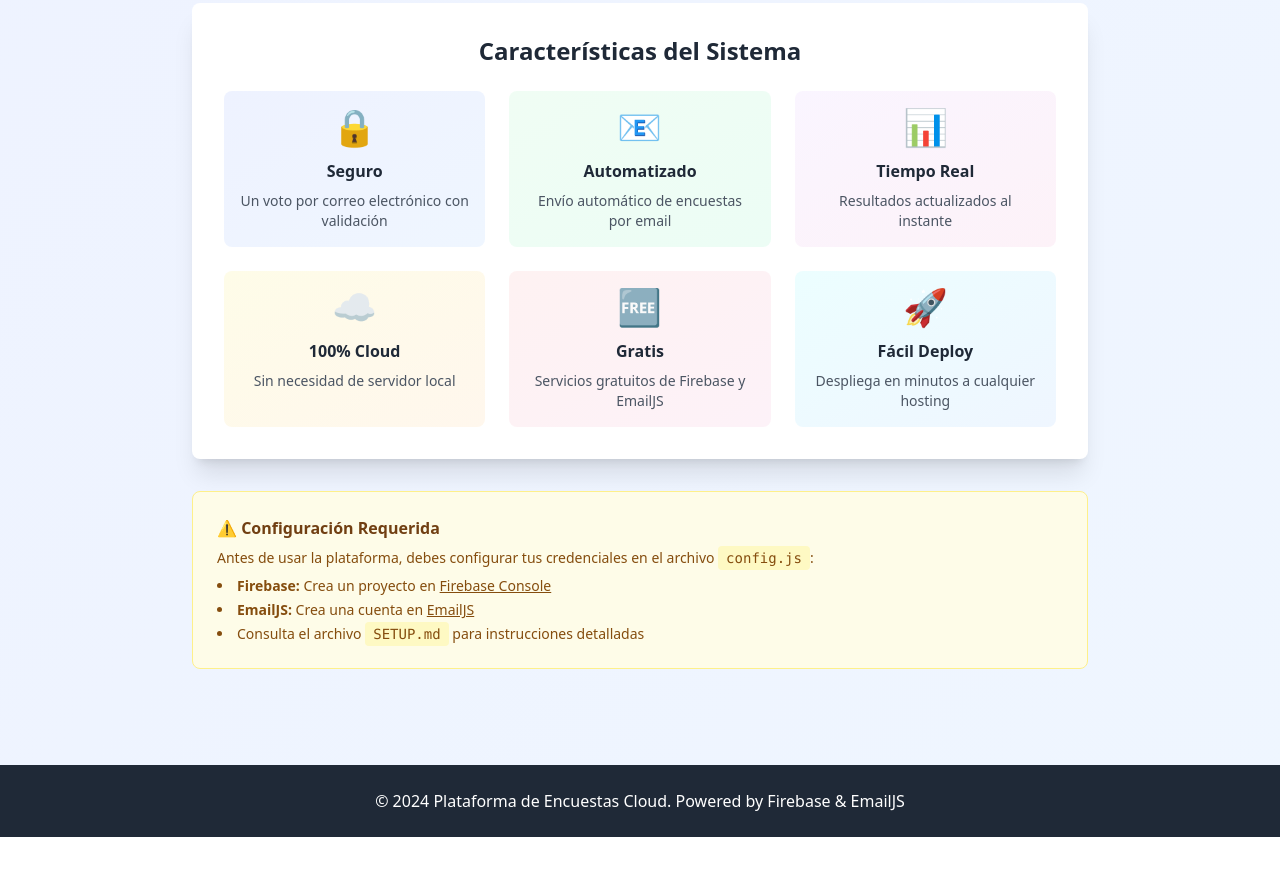
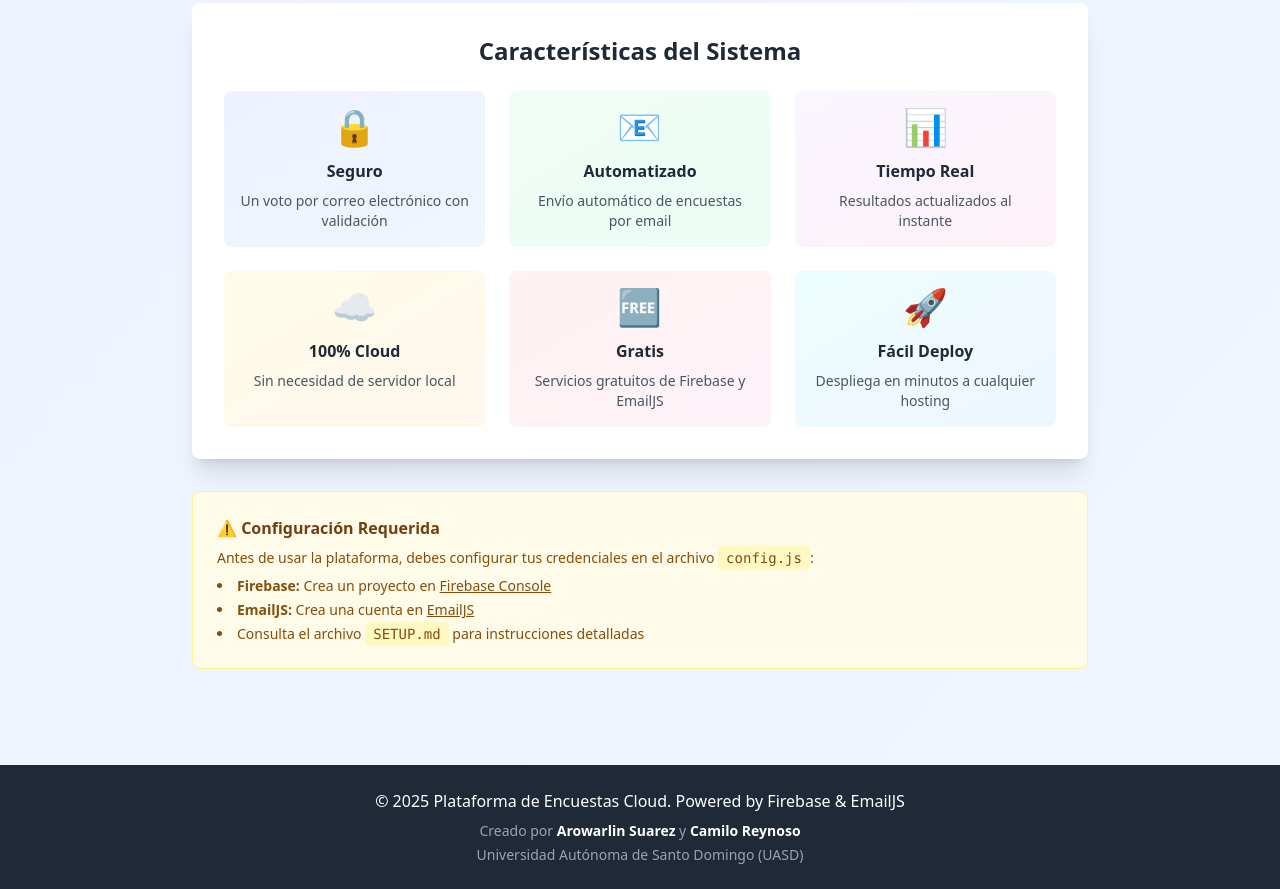
Before and after one commit to Arowarlin/Encuesta, a plain HTML site: page index.html in a window 1280 px wide. Shown: the part 645-1534 px from the top of the page. Before the commit the page ends 1482 px from the top, so only its background shows below. Drawn offline with nearby package versions, Linux system fonts and the light colour scheme.

Commit message:
Update footer year and author information
Updated footer information and year in index.html.

```diff
--- a/index.html
+++ b/index.html
@@ -120,7 +120,11 @@
 
   <footer class="bg-gray-800 text-white py-6 mt-12">
     <div class="container mx-auto px-6 text-center">
-      <p>&copy; 2024 Plataforma de Encuestas Cloud. Powered by Firebase & EmailJS</p>
+      <p class="mb-2">&copy; 2025 Plataforma de Encuestas Cloud. Powered by Firebase & EmailJS</p>
+      <p class="text-sm text-gray-400">
+        Creado por <span class="font-semibold text-white">Arowarlin Suarez</span> y <span class="font-semibold text-white">Camilo Reynoso</span>
+      </p>
+      <p class="text-sm text-gray-400 mt-1">Universidad Autónoma de Santo Domingo (UASD)</p>
     </div>
   </footer>
 </body>
```
